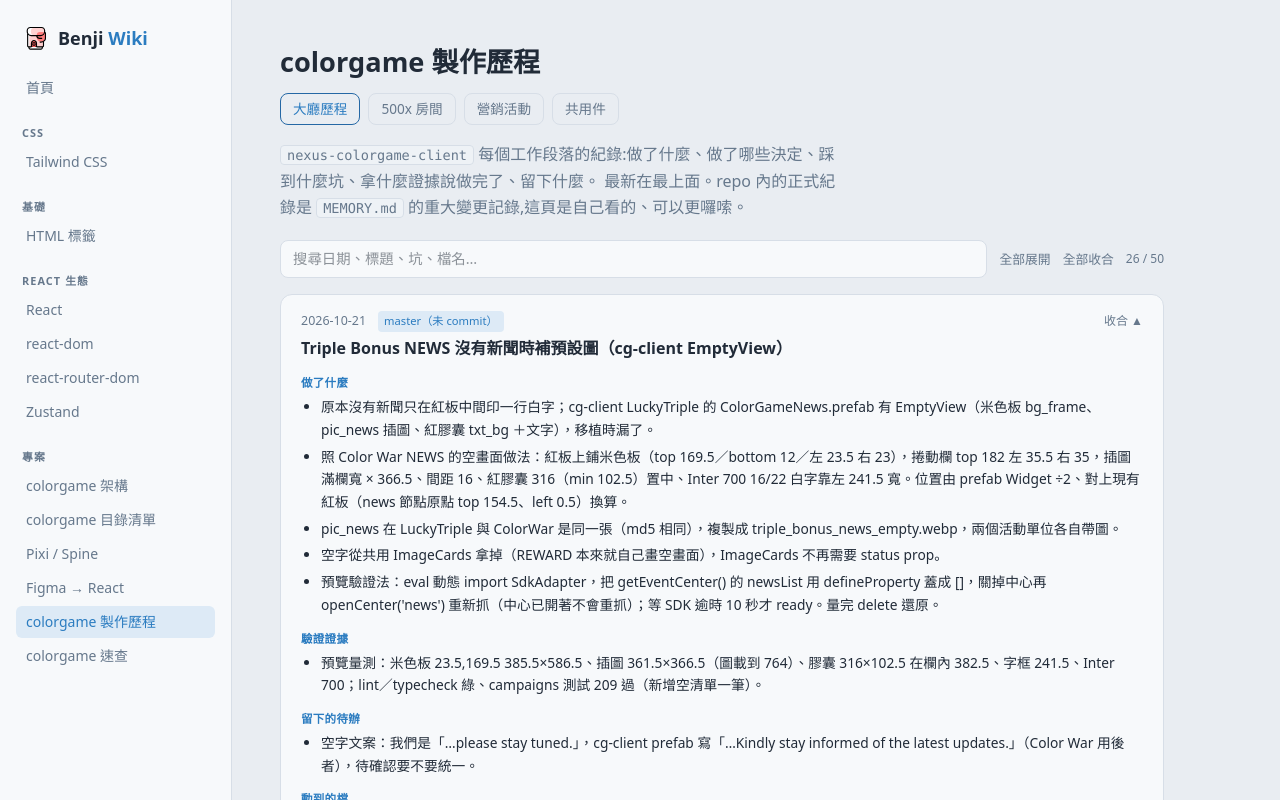
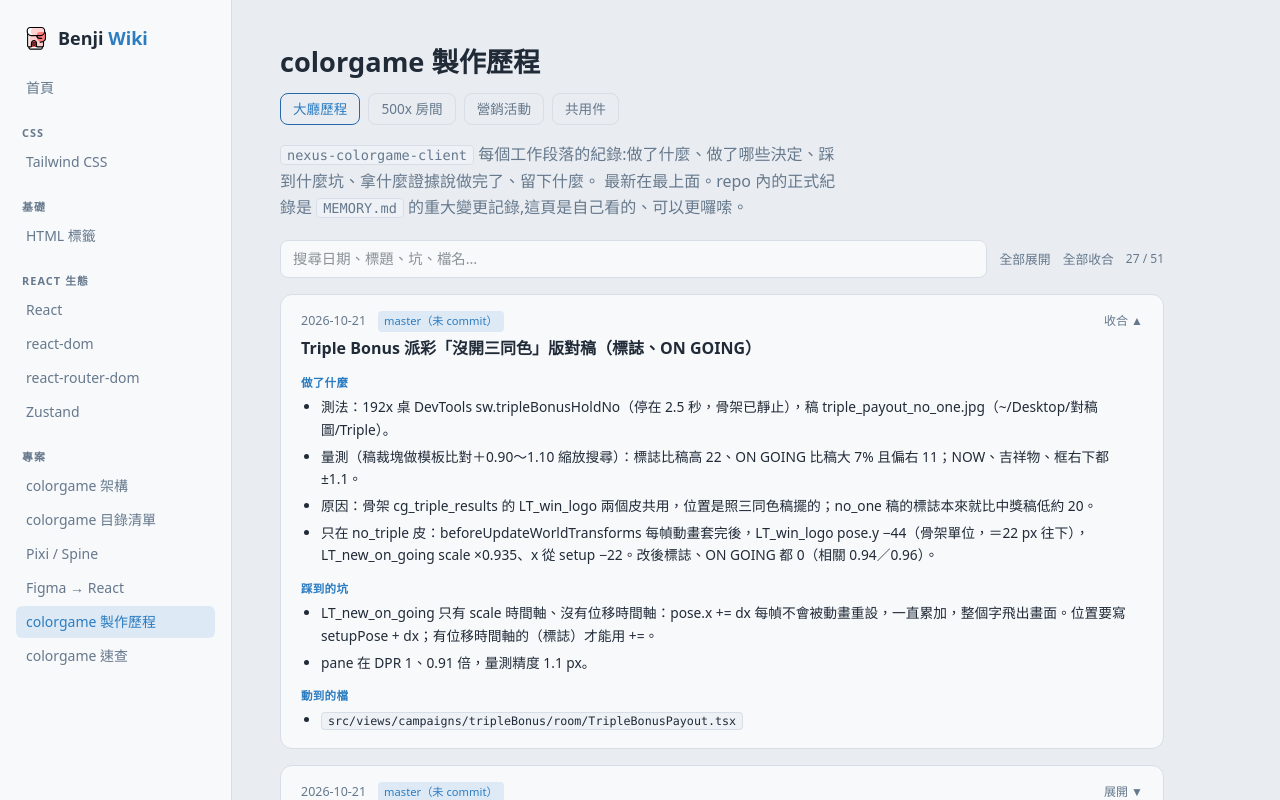
Before and after one commit to f840214/benji-wiki, a React (Vite) app: page /#/colorgame-log in a window 1280 px wide. Shown: the top 800 px of the page. Built offline with nearby package versions, Linux system fonts and the light colour scheme.

Commit message:
colorgame-log: Triple Bonus 沒三同色派彩對稿

```diff
--- a/src/pages/ColorGameLogPage.jsx
+++ b/src/pages/ColorGameLogPage.jsx
@@ -16,6 +16,22 @@ import Code from '../components/Code.jsx'
 //   links    相關頁 / 文件([[文字, href]])
 
 const ENTRIES = [
+  {
+    date: '2026-10-21',
+    title: 'Triple Bonus 派彩「沒開三同色」版對稿（標誌、ON GOING）',
+    branch: 'master（未 commit）',
+    summary: [
+      '測法：192x 桌 DevTools sw.tripleBonusHoldNo（停在 2.5 秒，骨架已靜止），稿 triple_payout_no_one.jpg（~/Desktop/對稿圖/Triple）。',
+      '量測（稿裁塊做模板比對＋0.90～1.10 縮放搜尋）：標誌比稿高 22、ON GOING 比稿大 7% 且偏右 11；NOW、吉祥物、框右下都 ±1.1。',
+      '原因：骨架 cg_triple_results 的 LT_win_logo 兩個皮共用，位置是照三同色稿擺的；no_one 稿的標誌本來就比中獎稿低約 20。',
+      '只在 no_triple 皮：beforeUpdateWorldTransforms 每幀動畫套完後，LT_win_logo pose.y −44（骨架單位，＝22 px 往下），LT_new_on_going scale ×0.935、x 從 setup −22。改後標誌、ON GOING 都 0（相關 0.94／0.96）。',
+    ],
+    pitfalls: [
+      'LT_new_on_going 只有 scale 時間軸、沒有位移時間軸：pose.x += dx 每幀不會被動畫重設，一直累加，整個字飛出畫面。位置要寫 setupPose + dx；有位移時間軸的（標誌）才能用 +=。',
+      'pane 在 DPR 1、0.91 倍，量測精度 1.1 px。',
+    ],
+    files: ['src/views/campaigns/tripleBonus/room/TripleBonusPayout.tsx'],
+  },
   {
     date: '2026-10-21',
     title: 'Triple Bonus NEWS 沒有新聞時補預設圖（cg-client EmptyView）',
```
